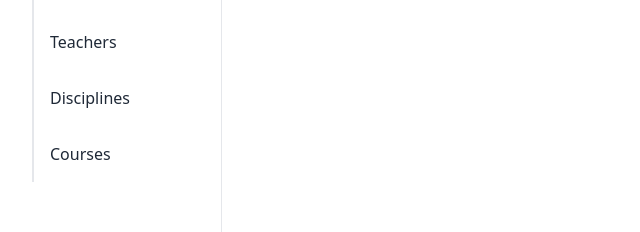
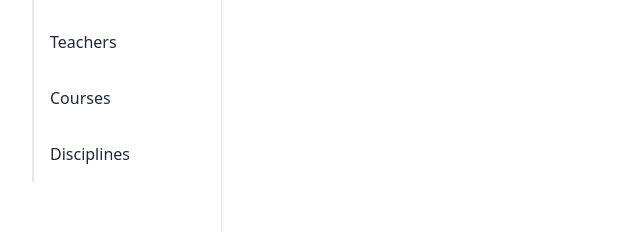
Before and after one commit to MukarramAliKazmi/nustX-admin-frontend, a Next.js app: page / in a window 1280 px wide. Shown: the part 154-386 px from the top of the page, without its empty margins (0-640 px from the left). Built offline with nearby package versions, Linux system fonts and the light colour scheme.

Commit message:
refactor: Refactor sidebar, sidebar-item, and topbar

```diff
--- a/src/components/layout.tsx
+++ b/src/components/layout.tsx
@@ -9,7 +9,7 @@ const Layout = ({ children }: LayoutProps) => {
   return (
     <div className="flex flex-col h-screen">
       <Topbar />
-      <div className="flex flex-1 w-full">
+      <div className="flex flex-1">
         <Sidebar />
         <div className="h-full w-full overflow-y-auto bg-white p-6 border-l border-t rounded-tl-3xl">
           {children}
--- a/src/components/logout-button.tsx
+++ b/src/components/logout-button.tsx
@@ -1,9 +1,6 @@
 const LogoutButton = () => {
   return (
-    <button
-      className="flex items-center w-full font-semibold text-sky-600"
-      onClick={() => alert("Logout")}
-    >
+    <button className="flex items-center w-full font-semibold text-sky-600">
       Logout
     </button>
   );
--- a/src/components/sidebar-item.tsx
+++ b/src/components/sidebar-item.tsx
@@ -1,21 +1,17 @@
 import Link from "next/link";
 
-export interface SidebarItem {
+interface SidebarItem {
   title: string;
   route: string;
 }
 
-interface SidebarItemProps {
-  item: SidebarItem;
-}
-
-const SidebarItem = ({ item }: SidebarItemProps) => {
+const SidebarItem = ({ title, route }: SidebarItem) => {
   return (
     <Link
-      href={item.route}
-      className="flex items-center p-4 text-gray-800  border-l-2 border-gray-200 hover:border-gray-400 hover:text-black "
+      href={route}
+      className="flex items-center p-4 text-gray-800  border-l-2 border-gray-200 hover:border-gray-400 hover:text-black"
     >
-      {item.title}
+      {title}
     </Link>
   );
 };
--- a/src/components/sidebar.tsx
+++ b/src/components/sidebar.tsx
@@ -1,31 +1,13 @@
 import SidebarItem from "@/components/sidebar-item";
 import LogoutButton from "@/components/logout-button";
 
-const sidebarItems = [
-  {
-    title: "Students",
-    route: "/students",
-  },
-  {
-    title: "Teachers",
-    route: "/teachers",
-  },
-  {
-    title: "Disciplines",
-    route: "/disciplines",
-  },
-  {
-    title: "Courses",
-    route: "/courses",
-  },
-];
-
 const Sidebar = () => {
   return (
-    <div className="flex flex-col w-64 bg-white px-8 py-8">
-      {sidebarItems.map((item, index) => (
-        <SidebarItem key={index} item={item} />
-      ))}
+    <div className="flex flex-col w-64 px-8 py-8">
+      <SidebarItem title="Students" route="/students" />
+      <SidebarItem title="Teachers" route="/teachers" />
+      <SidebarItem title="Courses" route="/courses" />
+      <SidebarItem title="Disciplines" route="/disciplines" />
       <div className="flex-1" />
       <LogoutButton />
     </div>
--- a/src/components/topbar.tsx
+++ b/src/components/topbar.tsx
@@ -1,10 +1,8 @@
 const Topbar = () => {
   return (
-    <div className="h-20 bg-white ">
-      <div className="flex items-center justify-between h-full px-6">
-        <div className="flex items-center">
-          <h1 className="text-5xl font-bold text-sky-600 ">nustX</h1>
-        </div>
+    <div className="flex h-20 items-center justify-between px-6">
+      <div className="flex items-center text-5xl font-bold text-sky-600">
+        nustX
       </div>
     </div>
   );
```
